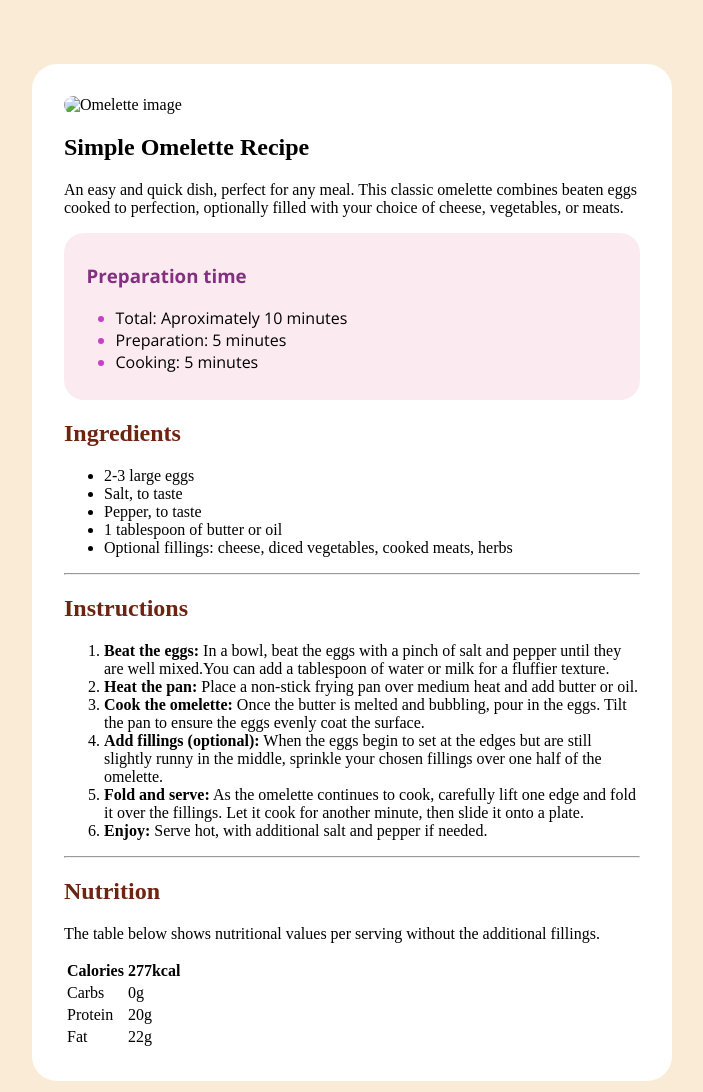
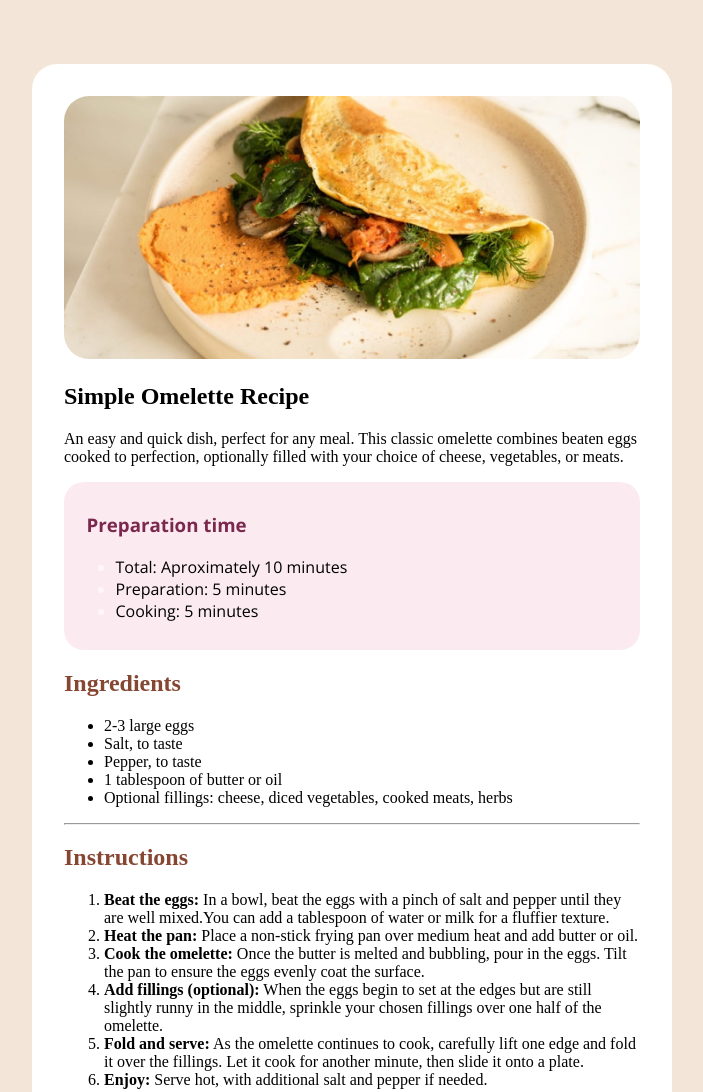
Before and after one commit to khaLd-01e/recipe-page, a plain HTML site: page index.html in a window 1280 px wide. Shown: the top 1092 px of the page, without its empty margins (288-991 px from the left). Drawn offline with nearby package versions, Linux system fonts and the light colour scheme.

Commit message:
Add files via upload

```diff
--- a/index.html
+++ b/index.html
@@ -3,14 +3,8 @@
   <head>
     <meta charset="UTF-8" />
     <meta name="viewport" content="width=device-width, initial-scale=1.0" />
-    <!-- displays site properly based on user's device -->
 
-    <link
-      rel="icon"
-      type="image/png"
-      sizes="32x32"
-      href="./assets/images/favicon-32x32.png"
-    />
+    <link rel="icon" type="image/png" sizes="32x32" href="favicon-32x32.png" />
     <link
       href="https://fonts.googleapis.com/css2?family=Young+Serif&display=swap"
       rel="stylesheet"
@@ -22,7 +16,6 @@
 
     <title>Frontend Mentor | Recipe page</title>
 
-    <!-- Feel free to remove these styles or customise in your own stylesheet 👍 -->
     <style>
       .attribution {
         font-size: 11px;
@@ -34,12 +27,13 @@
       body {
         margin: 0;
         padding: 0;
-        background-color: antiquewhite;
+        background-color: hsl(30, 54%, 90%);
+        font-size: 16px;
 
         font-weight: 400px;
       }
       main {
-        background-color: white;
+        background-color: hsl(0, 0%, 100%);
         margin-top: 5%;
         margin-bottom: 5%;
         margin-left: 25%;
@@ -63,26 +57,30 @@
         border-radius: 20px;
       }
       .alert h3 {
-        color: rgba(101, 1, 101, 0.8);
+        color: hsl(332, 51%, 32%);
         margin-left: 2%;
       }
       .alert li::marker {
-        color: rgba(195, 42, 195, 0.892);
+        color: hsl(330, 100%, 98%);
       }
       h2 {
-        color: rgb(109, 37, 17);
+        color: hsl(14, 45%, 36%);
       }
+
+      /*styling the size screen*/
+      main {
+        flex: 0 0 100%;
+        box-sizing: border-box;
+      }
+
+
     </style>
   </head>
   <body>
     <main>
       <section>
-        <div class>
-          <img
-            src="/assets/images/image-omelette.jpeg"
-            alt="Omelette image"
-            class="om-img"
-          />
+        <div class="">
+          <img src="image-omelette.jpeg" alt="Omelette image" class="om-img" />
           <h1>Simple Omelette Recipe</h1>
 
           <p>
@@ -94,9 +92,9 @@
         <div class="alert">
           <h3>Preparation time</h3>
           <ul>
-            <li>Total: Aproximately 10 minutes</li>
-            <li>Preparation: 5 minutes</li>
-            <li>Cooking: 5 minutes</li>
+            <li><span>Total:</span> Aproximately 10 minutes</li>
+            <li><span>Preparation:</span> 5 minutes</li>
+            <li><span>Cooking:</span> 5 minutes</li>
           </ul>
         </div>
 
```
